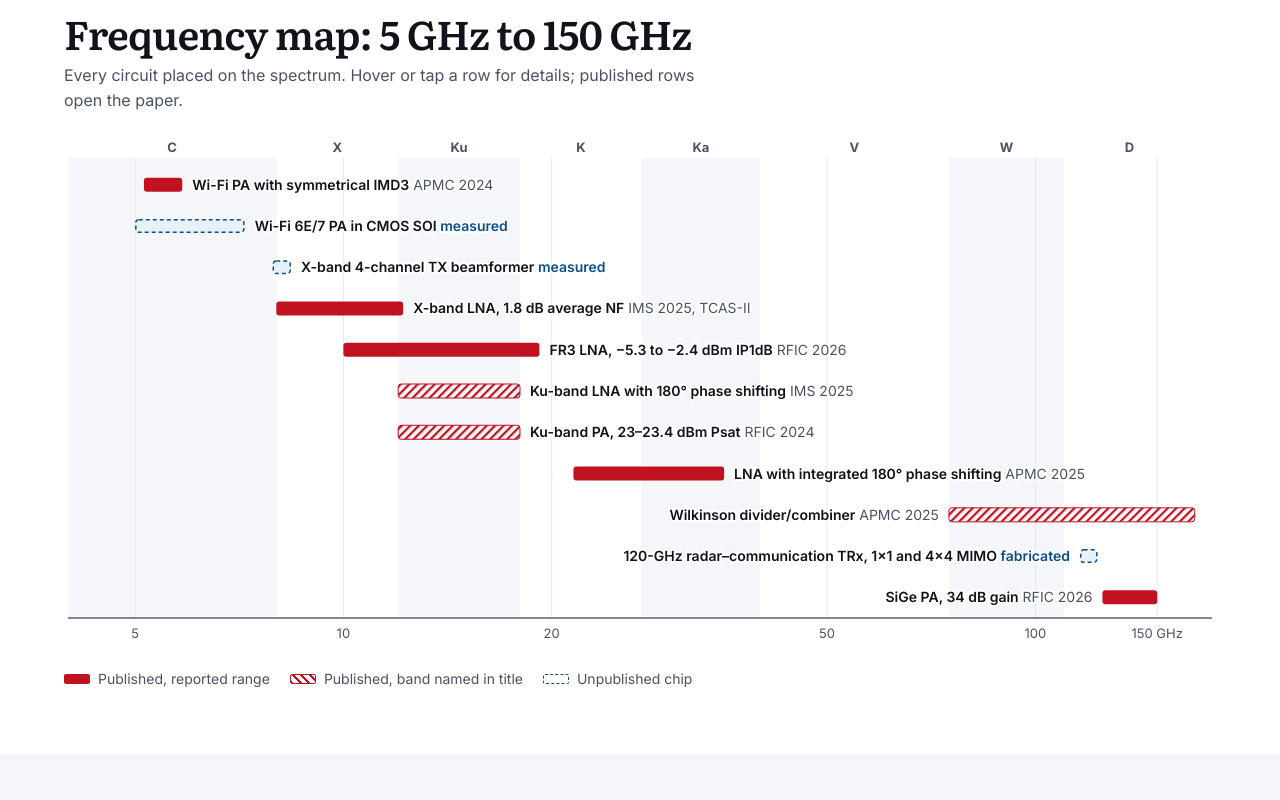
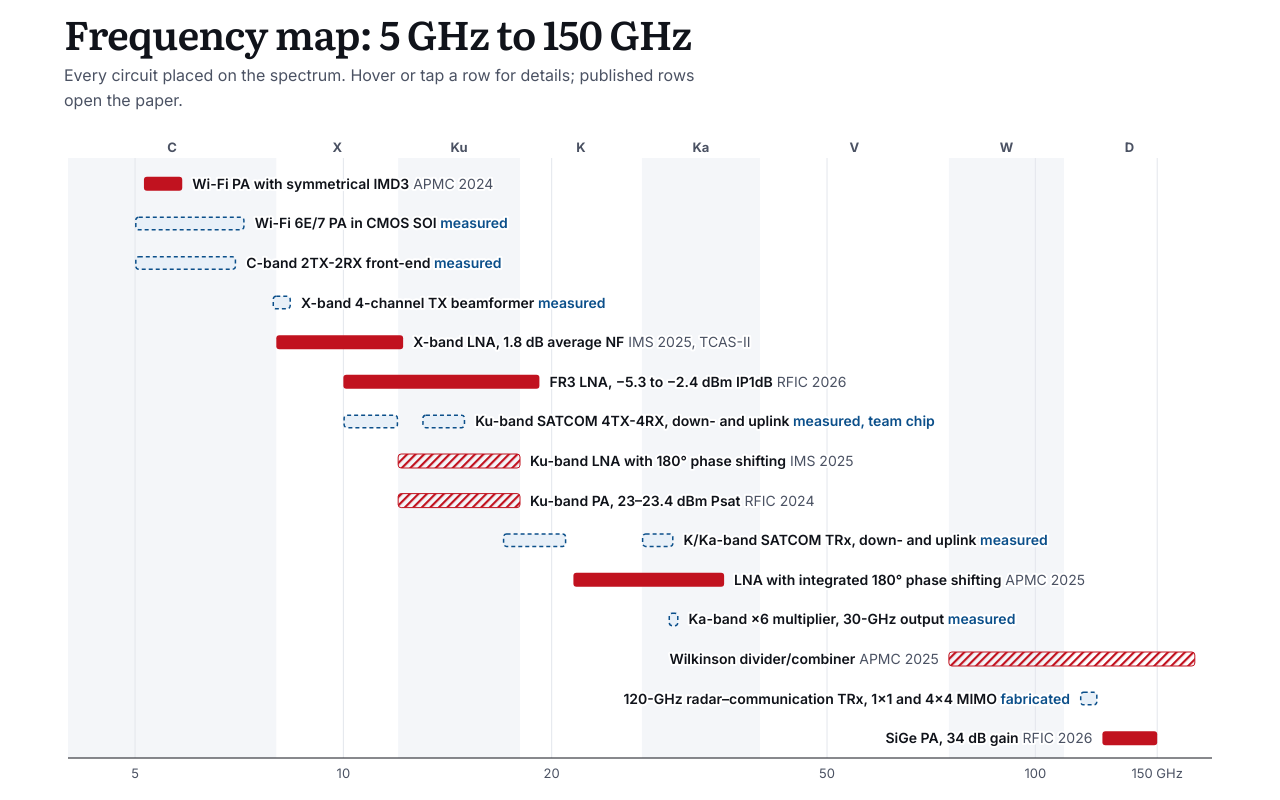
Before and after one commit to minseok-baek/minseok-baek.github.io, a plain HTML site: page index.html in a window 1280 px wide. Shown: the part 1320-2120 px from the top of the page. Drawn offline with Linux system fonts and the light colour scheme.

Commit message:
Add C-band, Ku and K/Ka SATCOM, and Ka x6 chips to frequency map
Co-Authored-By: Claude Opus 5.5 <noreply@anthropic.com>
Claude-Session: https://claude.ai/code/session_01KVH8Nny2NbhfGnC5s5FhSd

```diff
--- a/index.html
+++ b/index.html
@@ -79,7 +79,7 @@ a.card:hover{transform:translateY(-3px);border-color:var(--car)}
 .card .what{font-weight:600;font-size:15.5px;line-height:1.35}
 .card .ven{margin-top:auto;font-size:13.5px;color:var(--mut)}
 .card .ven b{color:var(--car);font-weight:600}
-.fig{position:relative;height:520px;margin-top:20px}
+.fig{position:relative;height:660px;margin-top:20px}
 .fig>svg{position:absolute;inset:0;width:100%;height:100%;overflow:visible}
 svg text{font-family:Inter,sans-serif;paint-order:stroke;stroke:var(--bg);stroke-width:4px;stroke-linejoin:round}
 .alt svg text{stroke:var(--zone)}
@@ -141,7 +141,7 @@ svg text{font-family:Inter,sans-serif;paint-order:stroke;stroke:var(--bg);stroke
 footer{padding:20px max(5vw,16px);font-size:14px;color:var(--mut)}
 @media(max-width:1000px){.hl,.grid4,.dies{grid-template-columns:repeat(2,minmax(0,1fr))}.news{grid-template-columns:repeat(2,minmax(0,1fr))}}
 @media(max-width:820px){.hero,.cols,.contact .grid{grid-template-columns:minmax(0,1fr)}}
-@media(max-width:600px){.who{flex-direction:column;align-items:flex-start;gap:16px}.hl,.grid4{grid-template-columns:minmax(0,1fr)}.dies{grid-template-columns:repeat(2,minmax(0,1fr));gap:10px}.die{padding:12px}.fig{height:640px}.pub{grid-template-columns:minmax(0,1fr)}.tl{height:430px}nav .links{gap:0 14px}nav .links a{font-size:14px}nav .links a.opt{display:none}.news{grid-template-columns:minmax(0,1fr)}}
+@media(max-width:600px){.who{flex-direction:column;align-items:flex-start;gap:16px}.hl,.grid4{grid-template-columns:minmax(0,1fr)}.dies{grid-template-columns:repeat(2,minmax(0,1fr));gap:10px}.die{padding:12px}.fig{height:830px}.pub{grid-template-columns:minmax(0,1fr)}.tl{height:430px}nav .links{gap:0 14px}nav .links a{font-size:14px}nav .links a.opt{display:none}.news{grid-template-columns:minmax(0,1fr)}}
 @media(prefers-reduced-motion:reduce){html{scroll-behavior:auto}.bar{animation:none!important}.card,.stat{transition:none}}
 @keyframes grow{from{transform:scaleX(0)}to{transform:scaleX(1)}}
 .bar{transform-box:fill-box;transform-origin:left center;animation:grow .7s ease-out both}
@@ -410,12 +410,16 @@ const bands=[['C',4,8],['X',8,12],['Ku',12,18],['K',18,27],['Ka',27,40],['V',40,
 const rows=[
  {l:'Wi-Fi PA with symmetrical IMD3',s:'5-GHz Wi-Fi PA',v:'APMC 2024',a:5.15,b:5.85,d:'10.1109/APMC60911.2024.10867450'},
  {l:'Wi-Fi 6E/7 PA in CMOS SOI',s:'Wi-Fi 6E/7 PA',v:'measured',a:5,b:7.2,u:1},
+ {l:'C-band 2TX-2RX front-end',s:'C-band 2TX-2RX',v:'measured',a:5,b:7,u:1},
  {l:'X-band 4-channel TX beamformer',s:'X-band TX beamformer',v:'measured',a:7.9,b:8.4,u:1},
  {l:'X-band LNA, 1.8 dB average NF',s:'X-band LNA, 1.8 dB NF',v:'IMS 2025, TCAS-II',a:8,b:12.2,d:'10.1109/IMS40360.2025.11103820'},
  {l:'FR3 LNA, −5.3 to −2.4 dBm IP1dB',s:'FR3 LNA, high IP1dB',v:'RFIC 2026',a:10,b:19.2,d:'10.1109/RFIC70222.2026.11602222'},
+ {l:'Ku-band SATCOM 4TX-4RX, down- and uplink',s:'Ku SATCOM 4TX-4RX',v:'measured, team chip',a:10,b:15,u:1,segs:[[10,12,'downlink (RX)'],[13,15,'uplink (TX)']]},
  {l:'Ku-band LNA with 180° phase shifting',s:'Ku-band LNA, 180°',v:'IMS 2025',a:12,b:18,h:1,d:'10.1109/IMS40360.2025.11103817'},
  {l:'Ku-band PA, 23–23.4 dBm Psat',s:'Ku-band PA',v:'RFIC 2024',a:12,b:18,h:1,d:'10.1109/RFIC61187.2024.10599991'},
+ {l:'K/Ka-band SATCOM TRx, down- and uplink',s:'K/Ka SATCOM TRx',v:'measured',a:17,b:30,u:1,segs:[[17,21,'downlink (RX)'],[27,30,'uplink (TX)']]},
  {l:'LNA with integrated 180° phase shifting',s:'LNA with 180° shift',v:'APMC 2025',a:21.5,b:35.5,d:'10.1109/APMC65046.2025.11378707'},
+ {l:'Ka-band ×6 multiplier, 30-GHz output',s:'Ka ×6 multiplier, 30 GHz',v:'measured',a:30,b:30,u:1},
  {l:'Wilkinson divider/combiner',s:'Wilkinson divider',v:'APMC 2025',a:75,b:170,h:1,d:'10.1109/APMC65046.2025.11377622'},
  {l:'120-GHz radar–communication TRx, 1×1 and 4×4 MIMO',s:'120-GHz RadCom TRx',v:'fabricated',a:116,b:123,u:1},
  {l:'SiGe PA, 34 dB gain',s:'SiGe PA, 34 dB gain',v:'RFIC 2026',a:125,b:150,d:'10.1109/RFIC70222.2026.11602350'}
@@ -432,10 +436,11 @@ const drawSpec=()=>{
   o+=`<line x1="${mL}" x2="${W-mR}" y1="${H-mB}" y2="${H-mB}" stroke="var(--ink)"/>`;
   if(nar)o+=`<text x="${W-mR}" y="${H-mB+20}" text-anchor="end" font-size="13" fill="var(--mut)">GHz</text>`;
   rows.forEach((r,i)=>{
-    const top=mT+rh*i,cy=top+rh/2,x1=x(r.a),x2=x(r.b),w=Math.max(x2-x1,10);
+    const top=mT+rh*i,cy=top+rh/2,segs=r.segs||[[r.a,r.b]];let x1=x(r.a),x2=x(r.b);if(x2-x1<10){const c=(x1+x2)/2;x1=c-5;x2=c+5;}
     const yb=nar?cy+3:cy-bh/2;
     let g=`<rect class="hit" x="${mL}" y="${top}" width="${W-mL-mR}" height="${rh}" fill="transparent"/>`;
-    g+=r.u?`<rect class="bar" x="${x1+.75}" y="${yb+.75}" width="${w-1.5}" height="${bh-1.5}" rx="3" fill="var(--ptint)" stroke="var(--pru)" stroke-width="1.5" stroke-dasharray="4 3" style="animation-delay:${i*60}ms"/>`:`<rect class="bar" x="${x1}" y="${yb}" width="${w}" height="${bh}" rx="3" fill="${r.h?'url(#hat)':'var(--car)'}" stroke="var(--car)" stroke-width="${r.h?1:0}" style="animation-delay:${i*60}ms"/>`;
+    segs.forEach(([a,b])=>{let s1=x(a),s2=x(b);if(s2-s1<10){const c=(s1+s2)/2;s1=c-5;s2=c+5;}const w=s2-s1;
+      g+=r.u?`<rect class="bar" x="${s1+.75}" y="${yb+.75}" width="${w-1.5}" height="${bh-1.5}" rx="3" fill="var(--ptint)" stroke="var(--pru)" stroke-width="1.5" stroke-dasharray="4 3" style="animation-delay:${i*60}ms"/>`:`<rect class="bar" x="${s1}" y="${yb}" width="${w}" height="${bh}" rx="3" fill="${r.h?'url(#hat)':'var(--car)'}" stroke="var(--car)" stroke-width="${r.h?1:0}" style="animation-delay:${i*60}ms"/>`;});
     const lab=nar?r.s:r.l,est=(lab.length+r.v.length+1)*7.4;
     let right,tx;
     if(nar){right=x1+est<=W-mR;tx=right?Math.max(x1,mL):Math.max(Math.min(x2,W-mR),est+mL);}
@@ -446,9 +451,10 @@ const drawSpec=()=>{
   sp.innerHTML=o;
 };
 const fmt=f=>f>=100?f.toFixed(0):String(f);
-sp.addEventListener('mousemove',e=>{const g=e.target.closest('.row');if(!g){hideTip();return;}const r=rows[g.dataset.i];showTip(`<b>${esc(r.l)}</b>${fmt(r.a)}–${fmt(r.b)} GHz${r.h?' (band)':''} · ${esc(r.v)}${r.d?'<br>Click to open the paper':''}`,e);});
+const rng=r=>r.segs?r.segs.map(([a,b,t])=>`${fmt(a)}–${fmt(b)} GHz ${t}`).join('<br>'):(r.a===r.b?`${fmt(r.a)} GHz`:`${fmt(r.a)}–${fmt(r.b)} GHz`)+(r.h?' (band)':'');
+sp.addEventListener('mousemove',e=>{const g=e.target.closest('.row');if(!g){hideTip();return;}const r=rows[g.dataset.i];showTip(`<b>${esc(r.l)}</b>${rng(r)}<br>${esc(r.v)}${r.d?'<br>Click to open the paper':''}`,e);});
 sp.addEventListener('mouseleave',hideTip);
-sp.addEventListener('click',e=>{const g=e.target.closest('.row');if(!g)return;const r=rows[g.dataset.i];if(r.d&&matchMedia('(hover:hover)').matches){location.href='https://doi.org/'+r.d;return;}showTip(`<b>${esc(r.l)}</b>${fmt(r.a)}–${fmt(r.b)} GHz · ${esc(r.v)}${r.d?`<br>Tap again to open the paper`:''}`,e);if(r.d){if(g.dataset.armed){location.href='https://doi.org/'+r.d;}else{sp.querySelectorAll('[data-armed]').forEach(n=>delete n.dataset.armed);g.dataset.armed=1;}}});
+sp.addEventListener('click',e=>{const g=e.target.closest('.row');if(!g)return;const r=rows[g.dataset.i];if(r.d&&matchMedia('(hover:hover)').matches){location.href='https://doi.org/'+r.d;return;}showTip(`<b>${esc(r.l)}</b>${rng(r)}<br>${esc(r.v)}${r.d?`<br>Tap again to open the paper`:''}`,e);if(r.d){if(g.dataset.armed){location.href='https://doi.org/'+r.d;}else{sp.querySelectorAll('[data-armed]').forEach(n=>delete n.dataset.armed);g.dataset.armed=1;}}});
 sp.addEventListener('keydown',e=>{if(e.key==='Enter'){const g=e.target.closest('.row');if(g&&rows[g.dataset.i].d)location.href='https://doi.org/'+rows[g.dataset.i].d;}});
 new ResizeObserver(drawSpec).observe(sp);drawSpec();
 
```
